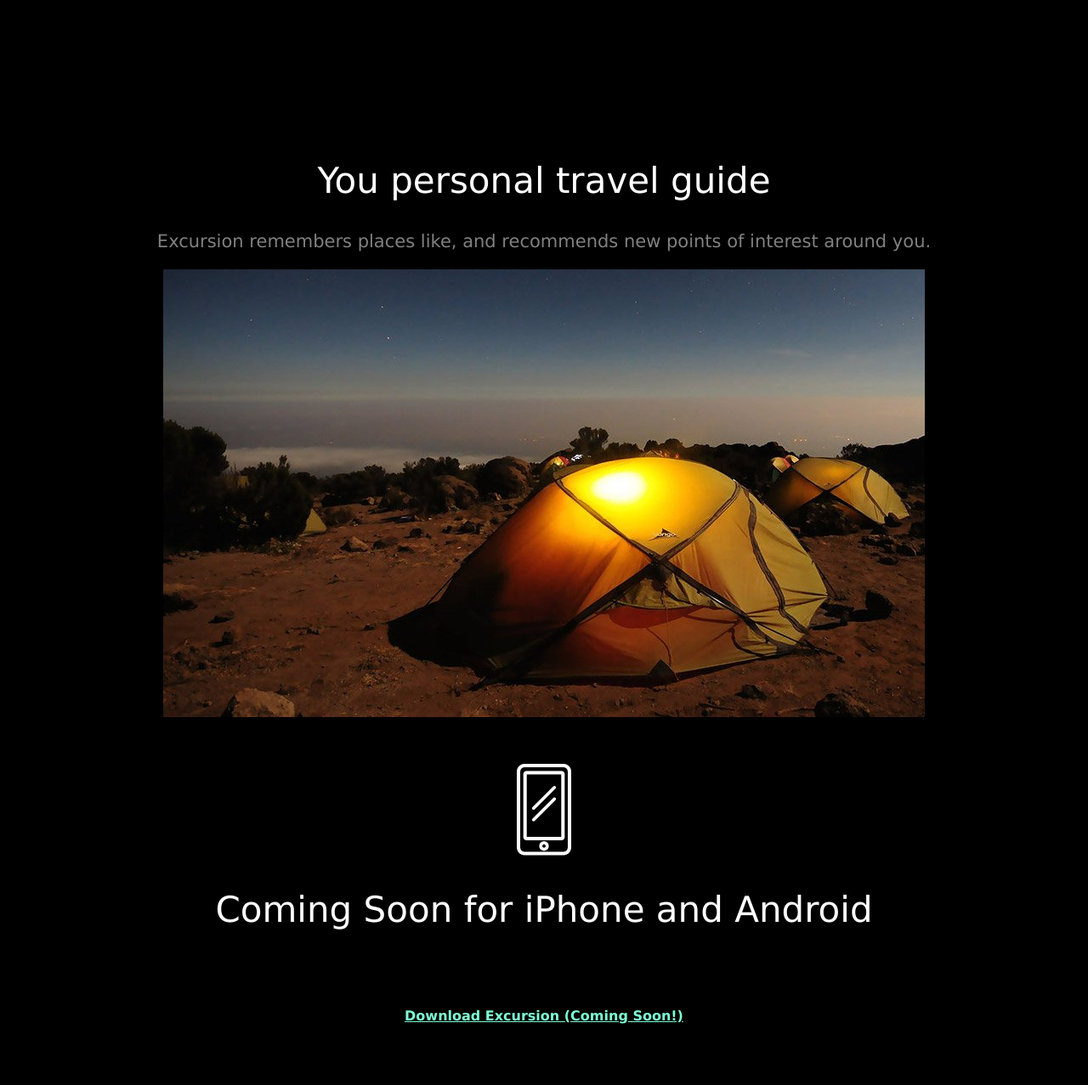
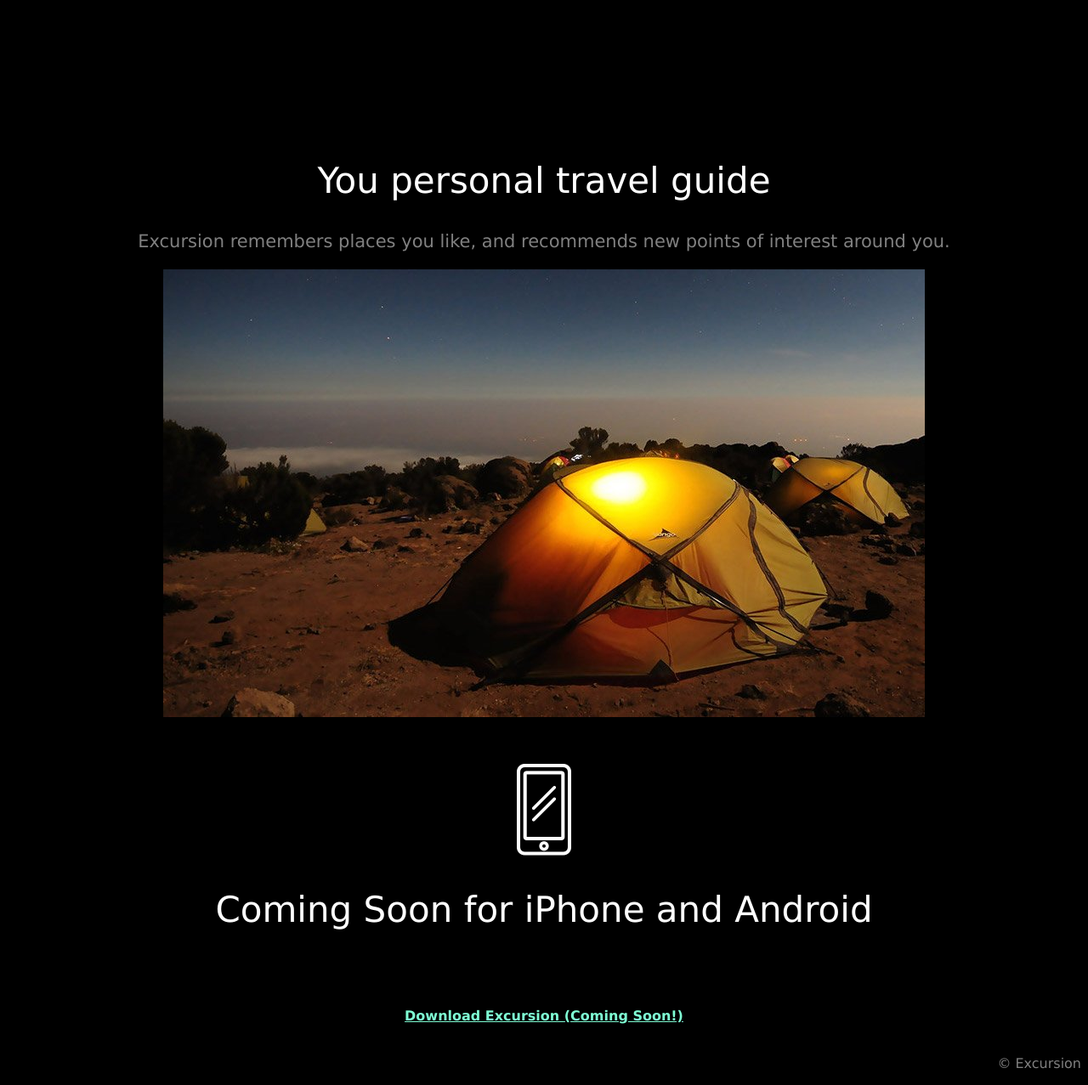
Before and after one commit to cloudofuniverse/excursionapp-codecadamy, a PHP site: page / in a window 1280 px wide. Shown: the part 186-1463 px from the top of the page at 85% size. Before the commit the page ends 1391 px from the top, so only its background shows below. Run offline with PHP 8.4, Linux system fonts and the light colour scheme; grey boxes are pictures that could not be loaded.

Commit message:
Minimal changes

```diff
--- a/home.html
+++ b/home.html
@@ -20,7 +20,7 @@
             </section>
             <section>
                 <h2>You personal travel guide</h2>
-                <p id="description">Excursion remembers places like, and recommends new points of interest around you.</p>
+                <p id="description">Excursion remembers places you like, and recommends new points of interest around you.</p>
                 <p><img src="./resources/img/camp.jpg" type="img/jpg"></p>
                 <br/>
                 <p><img src="./resources/img/phone.png" type="img/jpg"></p>
@@ -32,5 +32,7 @@
             </section>
         </main>
     </body>
-    <footer></footer>
+    <footer>
+        <p>© Excursion</p>
+    </footer>
 </html>
--- a/resources/css/style.css
+++ b/resources/css/style.css
@@ -27,3 +27,8 @@ h6 {
 h6 a {
     color: aquamarine;
 }
+
+footer p {
+    color: gray;
+    text-align: right;
+}
```
